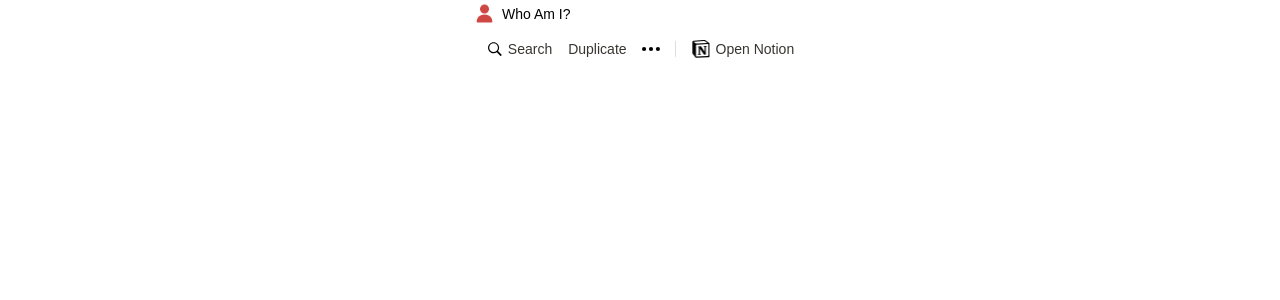
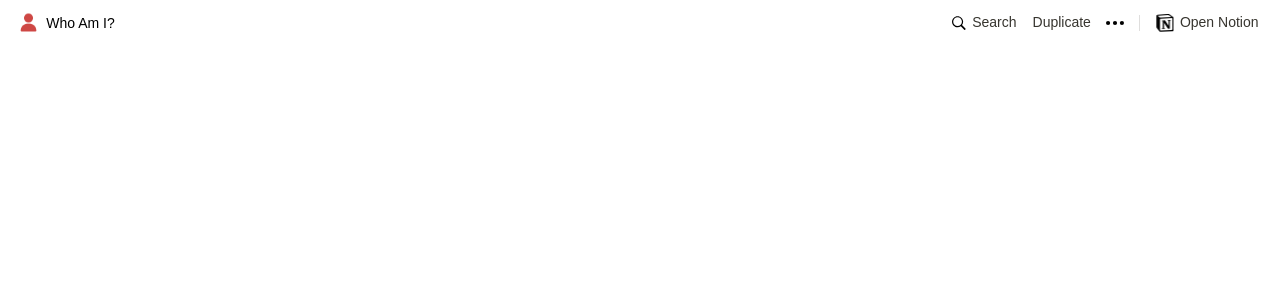
Before and after one commit to TheTaiMan/identity, a React (Create React App) app: page / in a window 1280 px wide. Shown: the top 300 px of the page. Built offline with nearby package versions, Linux system fonts and the light colour scheme.

Commit message:
Added the navagator

```diff
--- a/src/components/nav/Nav.js
+++ b/src/components/nav/Nav.js
@@ -5,10 +5,11 @@ import Duplicate from './duplicate/Duplicate';
 import Gap from './gap/Gap';
 import Notion from './notion/Notion';
 import Search from './search/Search';
+import navStyles from './Nav.module.css';
 
 export default function Nav() {
   return (
-    <div>
+    <header className={navStyles.container}>
       <Title type={'whoAmI'} size={14} />
       <div
         style={{
@@ -28,6 +29,6 @@ export default function Nav() {
         <Gap />
         <Notion />
       </div>
-    </div>
+    </header>
   );
 }
--- a/src/components/nav/Nav.module.css
+++ b/src/components/nav/Nav.module.css
@@ -1,4 +1,12 @@
 .container {
+  position: fixed;
+  box-sizing: border-box;
+  display: flex;
+  flex-direction: row;
+  justify-content: space-between;
+  align-items: center;
+  width: 100%;
+  padding: 0px 3.5px 0px 12px;
 }
 
 .hover {
--- a/src/components/title/icon/Icon.js
+++ b/src/components/title/icon/Icon.js
@@ -8,7 +8,7 @@ export default function Icon({ icon }) {
     <div className={classNames(iconStyle.container, styles.center)}>
       <img
         style={{
-          width: '100%',
+          width: 'inherit',
           filter:
             'invert(62%) sepia(68%) saturate(6877%) hue-rotate(337deg) brightness(87%) contrast(83%)',
         }}
--- a/src/components/title/text/Text.module.css
+++ b/src/components/title/text/Text.module.css
@@ -1,4 +1,5 @@
 .text {
   font-size: 1em;
   margin-top: 0.1em;
+  white-space: nowrap;
 }
```
